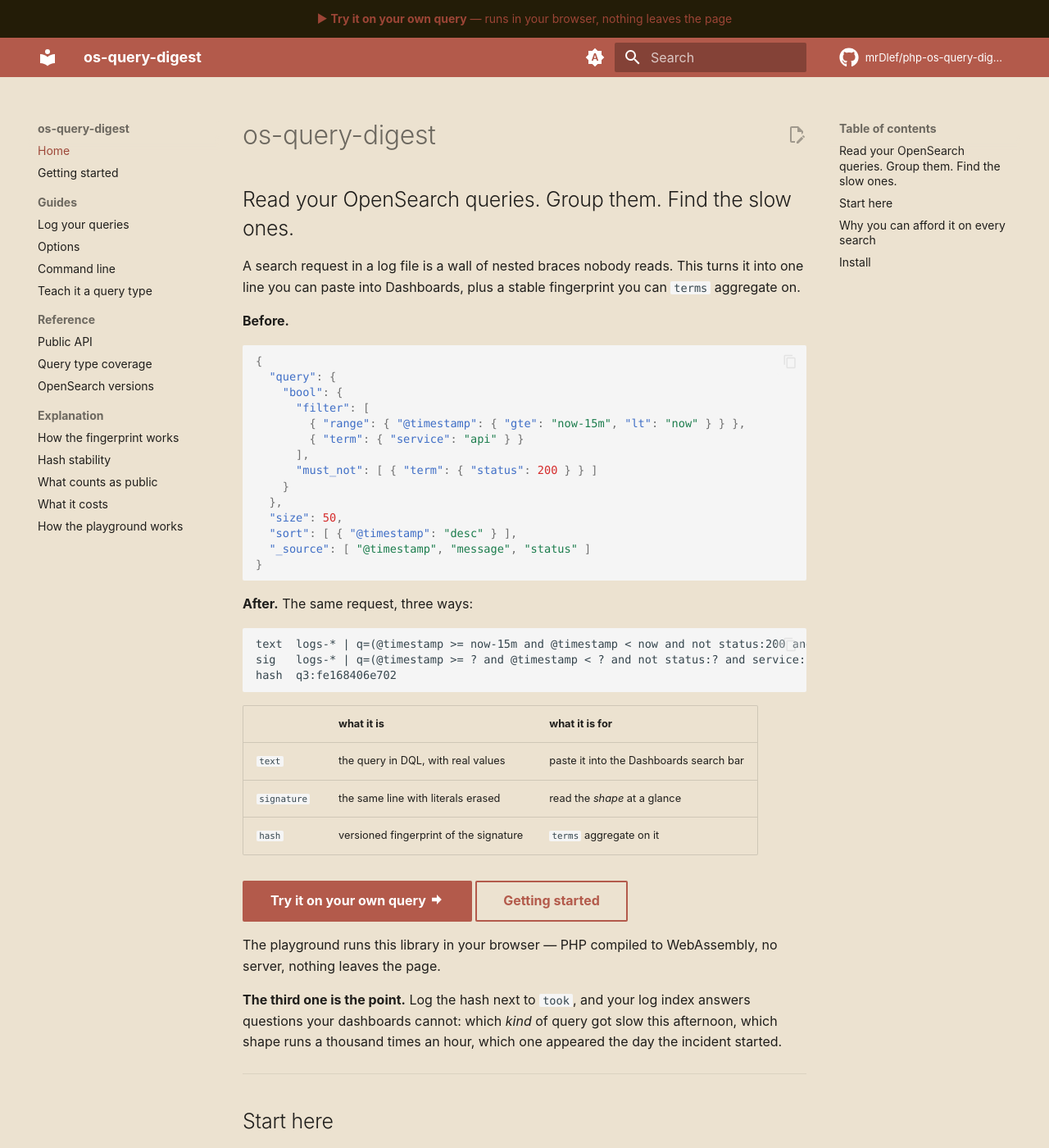
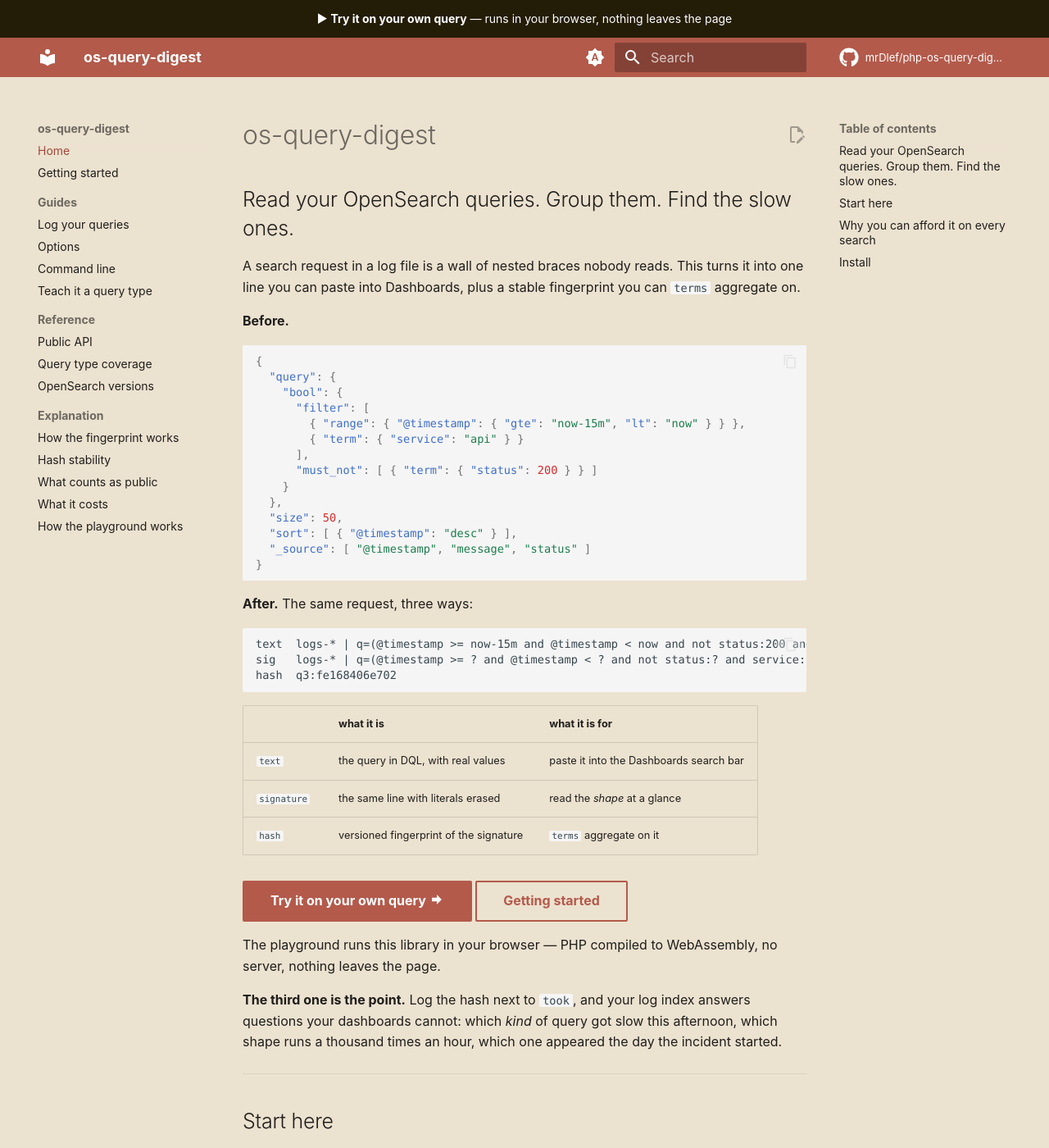
Before and after one commit to mrDlef/php-os-query-digest, an MkDocs documentation site: the page built from docs/index.md, in a window 1280 px wide and 1400 px high. Shown: the whole window at 82% size. Built offline with MkDocs 1.6.1 and Material for MkDocs 9.7.7, drawn with Linux system fonts in a browser that asks for light colours; comment, search, counter and statistics services are not loaded.

Commit message:
fix: the playground strip reads at any size
Material wraps the announce block in md-typeset, which means .md-typeset a wins
over the theme's own `a { color: inherit }` and paints the strip's link with the
body link colour. That put a deep lobster on a near-black band: 2.67:1, at the
11.2px the banner sets, and 2.87:1 the other way round in slate.

Inheriting the banner's foreground instead needs no value of its own in either
scheme and lands at 16.9:1 and 13.2:1. Hover has to be told the same thing or
:hover puts the accent straight back; it underlines the words instead, which is
a signal the strip can carry at that size.

```diff
--- a/docs/stylesheets/extra.css
+++ b/docs/stylesheets/extra.css
@@ -48,3 +48,23 @@
   display: block;
   text-align: center;
 }
+
+/*
+ * Material wraps the announce block in md-typeset, so .md-typeset a beats its
+ * own `a { color: inherit }` and paints this link the body link colour — a deep
+ * lobster on a near-black strip, 2.67:1 at 11.2px, and 2.87:1 the other way in
+ * slate. Inheriting the banner's own foreground gives 16.9:1 and 13.2:1, and
+ * needs no value of its own in either scheme.
+ *
+ * Hover has to be told the same thing, or :hover puts the accent back. It says
+ * so with a rule under the words instead, which the strip can carry.
+ */
+.md-typeset .announce-playground,
+.md-typeset .announce-playground:focus,
+.md-typeset .announce-playground:hover {
+  color: inherit;
+}
+
+.announce-playground:hover strong {
+  text-decoration: underline;
+}
```
